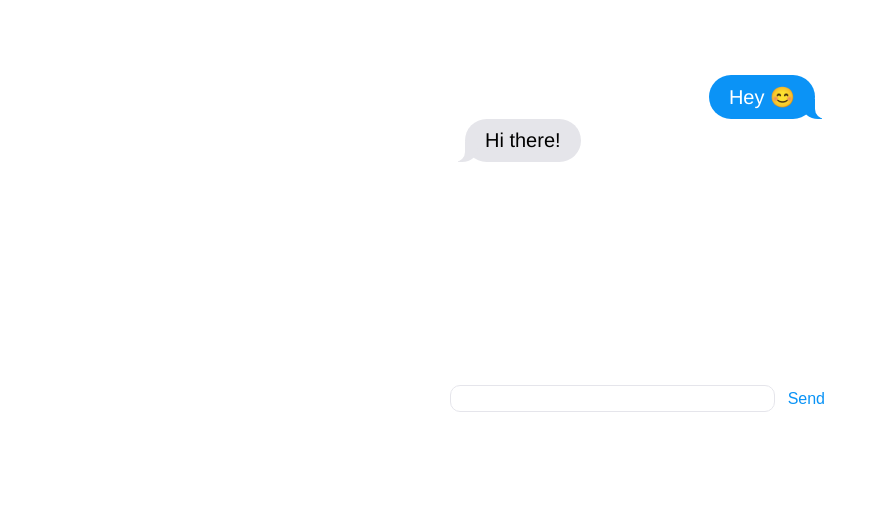
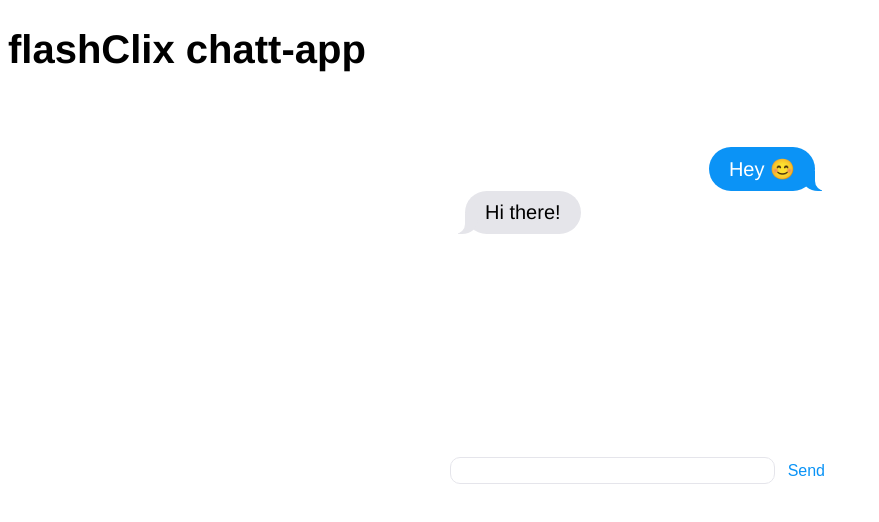
Before and after one commit to dkillermachine/chat-app, a website: page client/index.html in a window 1280 px wide. Shown: the whole page, without its empty margins (0-879 px from the left). Drawn offline with nearby package versions, Linux system fonts and the light colour scheme; no server answers.

Commit message:
index2 commit

```diff
--- a/client/index.html
+++ b/client/index.html
@@ -10,6 +10,7 @@
 </head>
 
 <body>
+<h1>flashClix chatt-app</h1>
   <main>
     <section>
       <p>Hey 😊</p>
```
